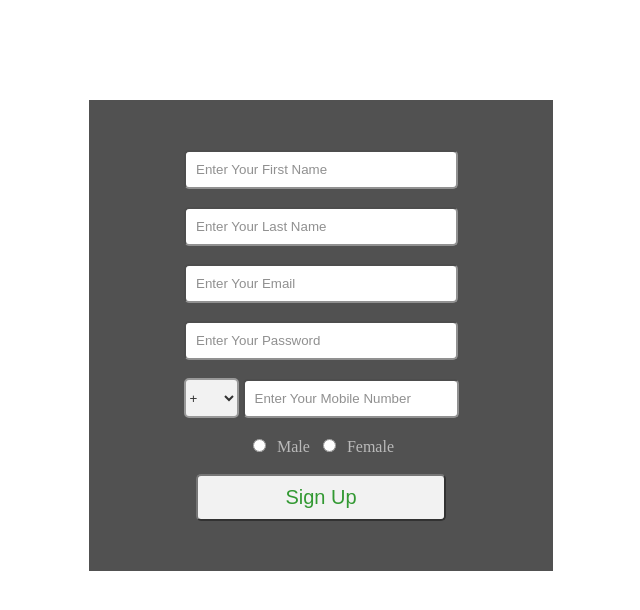
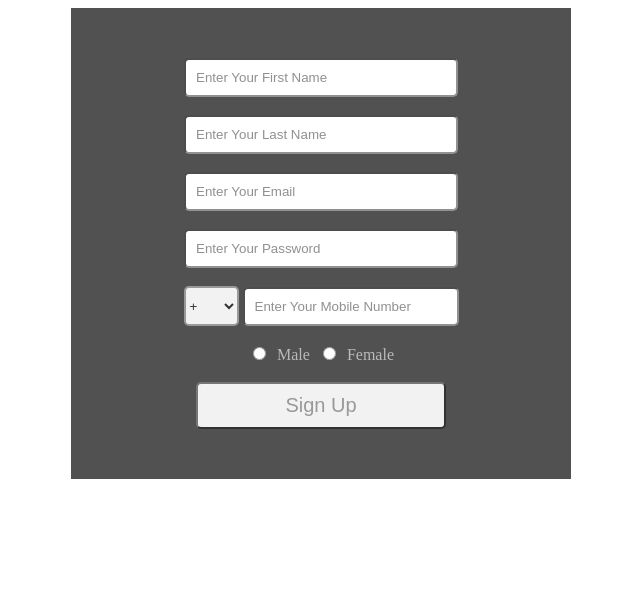
Before and after one commit to jackie1santana/apparelco, a plain HTML site: page sign.html in a window 1280 px wide. Shown: the whole page, without its empty margins (319-959 px from the left). Drawn offline with Linux system fonts and the light colour scheme.

Commit message:
Update style.css

```diff
--- a/Css/style.css
+++ b/Css/style.css
@@ -410,12 +410,16 @@
   background-color: #262626;
   opacity: 0.8;
   padding: 50px 0px;
+max-width:500px;
+margin: auto;
 }
 
 /* Sign up Page */
-.simple-form {
-  text-align: center;
-  margin: 100px 400px;
+div[class="simple-form"] {
+ text-align: center;
+
+
+
 }
 
 /* Reigister sign up place holders */
@@ -424,6 +428,7 @@
   padding: 10px;
   border-radius: 5px;
   outline: 0px;
+
 }
 
 /* Reigister sign up place holders (submit buton) */
@@ -433,7 +438,8 @@
   border-radius: 5px;
   outline: 0px;
   font-size: 20px;
-  color: green;
+  color: grey;
+  cursor: pointer;
 }
 
 #ph {
@@ -460,4 +466,12 @@
 #success {
   text-align: center;
   color: black;
+  cursor: pointer;
 }
+
+/*log in anchros*/
+[class="forgot"] {
+  text-decoration: none;
+  color: cyan;
+  border-bottom: 1px dotted;
+}
```
